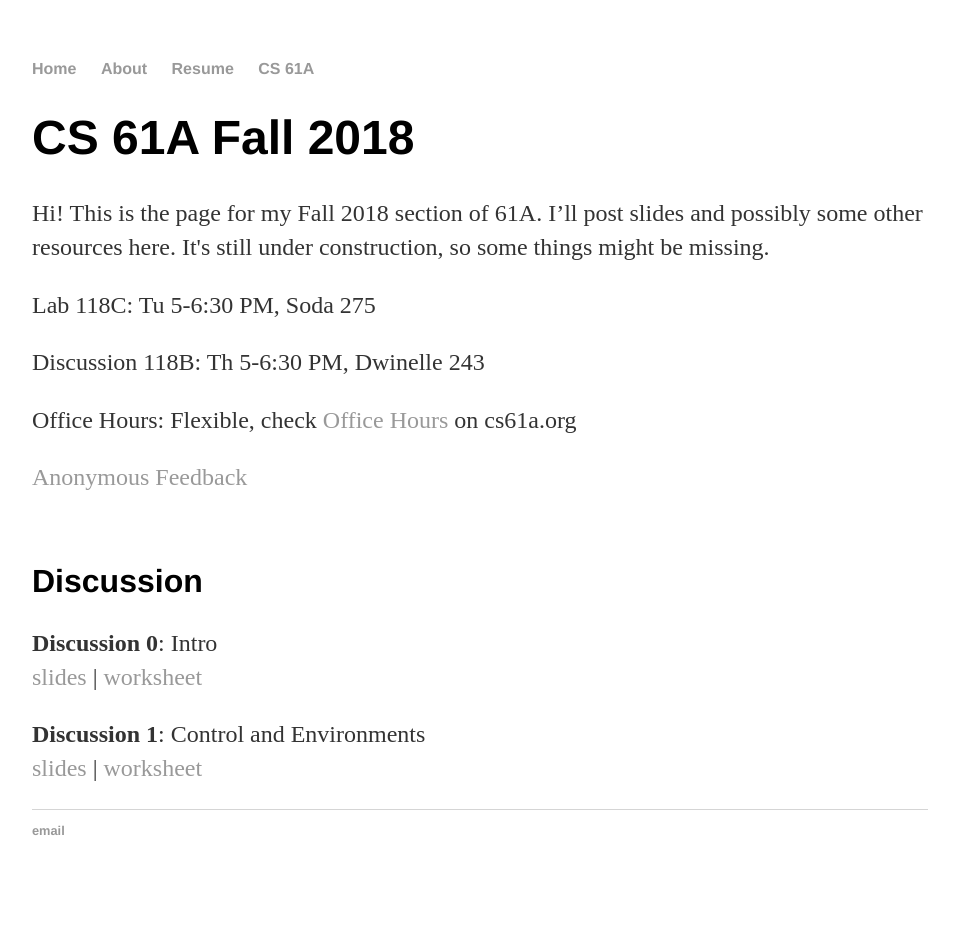
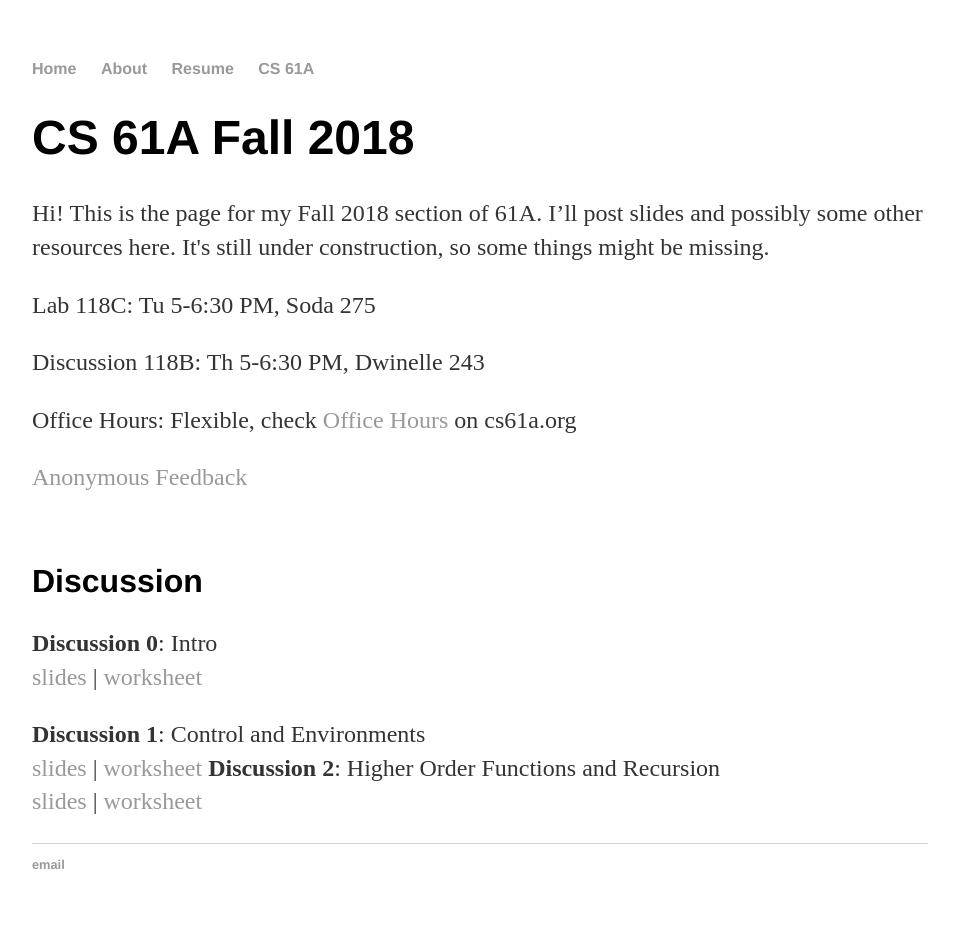
Before and after one commit to charleshong3/charleshong3.github.io, a Jekyll site: the page built from 61a/index.html, in a window 1280 px wide. Shown: the whole page, without its empty margins (160-1119 px from the left). Built offline with Jekyll 4.4.1, drawn with Linux system fonts in a browser that asks for light colours; before the commit the page ends 900 px from its top, so only the background shows below that.

Commit message:
added disc 2 links

```diff
--- a/61a/index.html
+++ b/61a/index.html
@@ -29,4 +29,8 @@ title: CS 61A Fall 2018
         <b>Discussion 1</b>: Control and Environments <br>
         <a href="https://docs.google.com/presentation/d/14EDZ9gNaSRrXAuo70yY_OqYZZ0gVSTauoifgMMNFFhQ/edit?usp=sharing">slides</a> |
         <a href="https://cs61a.org/disc/disc01.pdf">worksheet </a>
+
+        <b>Discussion 2</b>: Higher Order Functions and Recursion <br>
+        <a href="https://docs.google.com/presentation/d/1tPwmGs9y62lzH2JB1EUlJyUVB5x-JTO9xjGb24ifDw4/edit?usp=sharing">slides</a> |
+        <a href="https://cs61a.org/disc/disc02.pdf">worksheet </a>
     </p>
```
